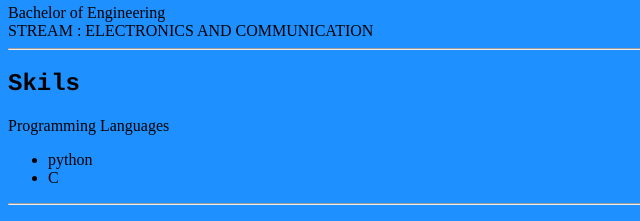
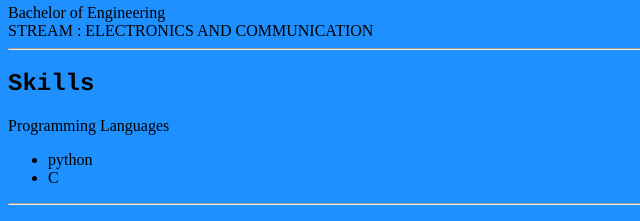
Before and after one commit to achayabalan/web.github.io, a plain HTML site: page index.html in a window 1280 px wide. Shown: the part 507-728 px from the top of the page, 0-640 px from the left. Drawn offline with Linux system fonts and the light colour scheme.

Commit message:
Update index.html

```diff
--- a/index.html
+++ b/index.html
@@ -80,7 +80,7 @@
             <!-- Skills-->
             <section class="resume-section" id="skills">
                 <div class="resume-section-content">
-                     <h2 style="font-family:courier;">Skils</h2>
+                     <h2 style="font-family:courier;">Skills</h2>
                     <div class="subheading mb-3">Programming Languages </div>
                     <ul class="list-inline dev-icons">
                         <li> python</li>
```
